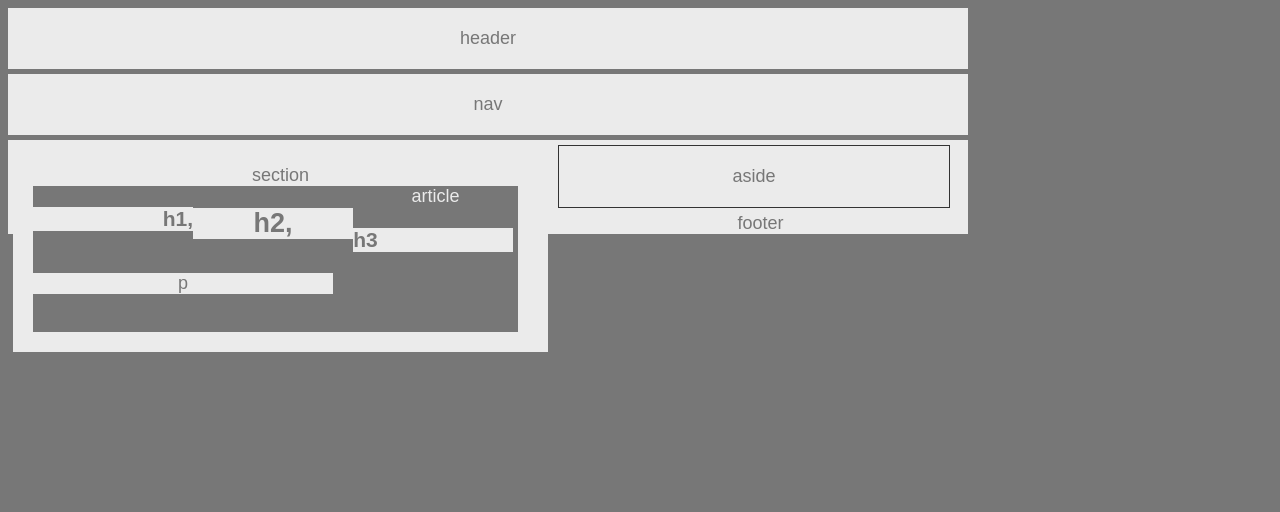
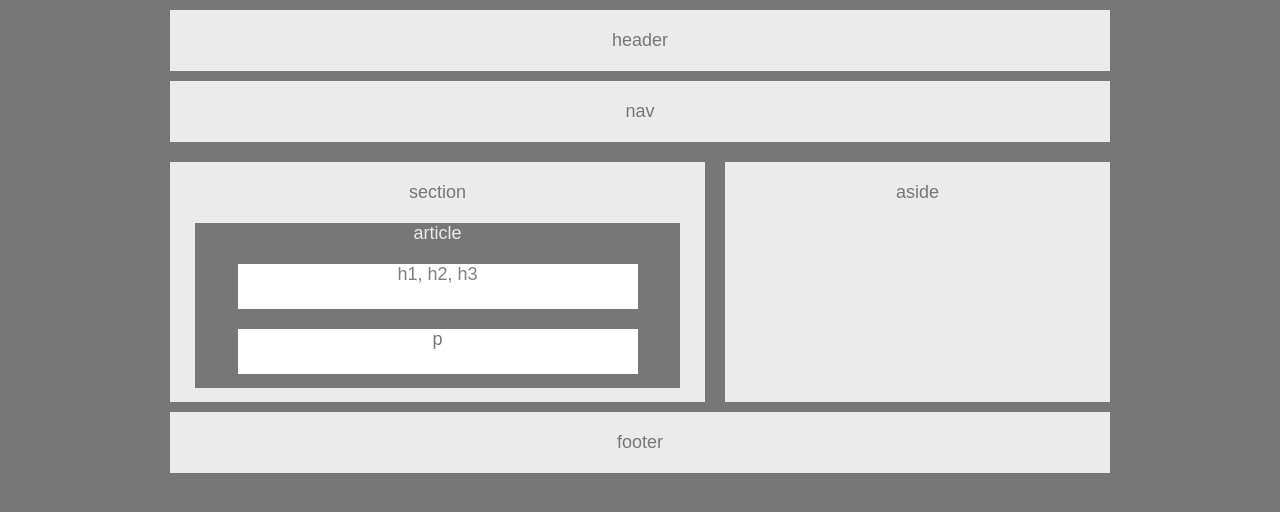
Before and after one commit to Wonbok83/HW-Wireframe, a plain HTML site: page index.HTML in a window 1280 px wide. Drawn offline with Linux system fonts and the light colour scheme.

Commit message:
4/12 updated

```diff
--- /dev/null
+++ b/harderhomework/stylelabel.css
@@ -0,0 +1,42 @@
+*{
+    margin: 0 auto;
+}
+body{
+    font-family: 'Arial','Helvetica Neue', Helvetica, sans-serif;
+    color: #777;
+    background: lightgray;
+    width: 600px;
+    font-size: 18px;
+
+}
+#name{
+    width: 600px;
+}
+
+#email {
+    width: 600px;
+}
+#message{
+    width: 600px;
+    height:300px;
+    border: 1px solid #333;
+}
+
+
+#submit {
+    color:white;
+    background:lightseagreen;
+}
+
+h1 {
+    color: lightseagreen;
+}
+
+
+div{
+    background-color:white;
+    width:600px;
+padding: 50px;
+overflow: auto;
+
+}
--- a/index.HTML
+++ b/index.HTML
@@ -12,27 +12,25 @@
         <header>header</header>
         <Nav>nav</Nav>
 
-        <div>
 
-        <section>section
+
+        <section id="section">section
         <article> article
-            <h1>h1,</h1>
-            <h2>h2,</h2>
-            <h3>h3</h3>
-            <p>p</p>
+            <div class="theHs">h1, h2, h3</div>
+            <p id = "p">p</p>
 
 
         </article>
     </section>
-    </div>
 
-    <div>
+
+
         <aside>aside
 
         </aside>
-    </div>
 
-    <footer>footer</footer>
+
+    <footer >footer</footer>
 
 
     </body>
--- a/style.css
+++ b/style.css
@@ -1,3 +1,6 @@
+*{
+    margin: 0 auto;
+}
 body{
     font-family: 'Arial','Helvetica Neue', Helvetica, sans-serif;
     color: #777;
@@ -14,81 +17,75 @@ header,Nav,section,aside,footer{
 
 header{
     padding: 20px;
-    margin-bottom: 5px;
+    margin : 10px;
 
 
 }
 
 Nav{
     padding: 20px;
-    margin-bottom: 5px;
+    margin : 10px;
 
 
 }
 
-div{
-/* float: left; */
-}
 
-section{
+
+#section{
     overflow: auto;
     float:left;
     width: 495px;
-    margin: 5px;
+    margin: 10px;
     padding: 20px;
+    height: 200px;
 }
 aside{
-    width:350px;
+    height:200px;
+    width:345px;
     float:left;
     padding: 20px;
-    margin: 5px;
-    border: 1px solid #333;
+    margin:10px;
+
+
 }
 
 
 article {
     color : #ebebeb;
     background: #777;
-    overflow: auto;
     width : 98%;
-    padding-bottom : 20px;
-
+    padding-bottom : 15px;
+    margin-top: 20px;
+    height :  75%;
 
 }
 
-h1 {
+#p{
+    width: 400px;
+    clear: both;
     color : #777;
-    background: #ebebeb;
-    float:left;
-    width: 33%;
-    text-align: right;
-}
-h2{
-    color : #777;
-    background: #ebebeb;
-    float:left;
-    width: 33%;
-    text-align: center;
+    background: white;
+    margin: 20 auto;
+    height: 45px
 
 }
-h3{
-    color : #777;
-    background: #ebebeb;
-    float:left;
-    width: 33%;
-    text-align: left;
-}
-p{
-    width: 300px;
-    clear: both;
-    color : #777;
-    background: #ebebeb;
-} */
+
+.theHs {
+    width: 400px;
+    margin: 20 auto;
+    margin-bottom: 10px;
+    background-color: white;
+    color: gray;
+    height: 45px;
+   }
+
 
 footer{
     clear:both;
     padding: 20px;
-    margin-top: 5px;
-
+    margin-top: 20px;
+    margin-right: 10px;
+    margin-left: 10px;
+    overflow:hidden;
 
 }
```
Also changed, not shown: harderhomework/contact.html (added, +45 -0 lines).
